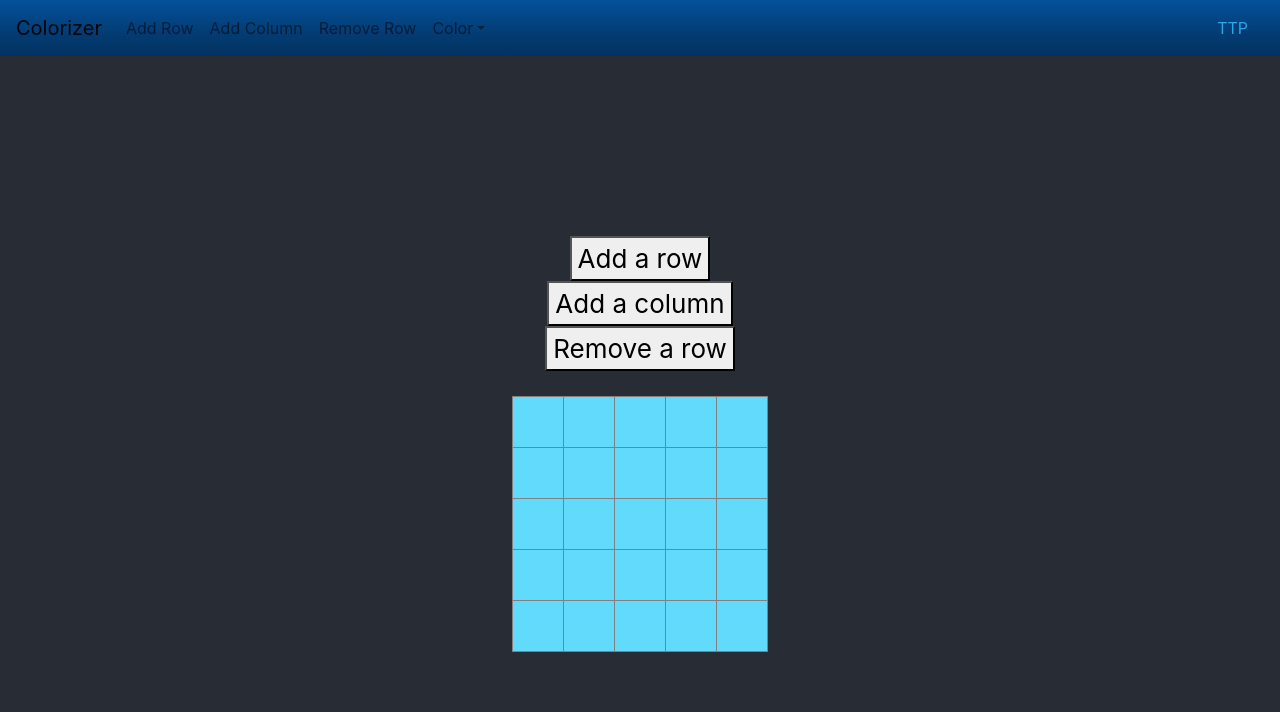
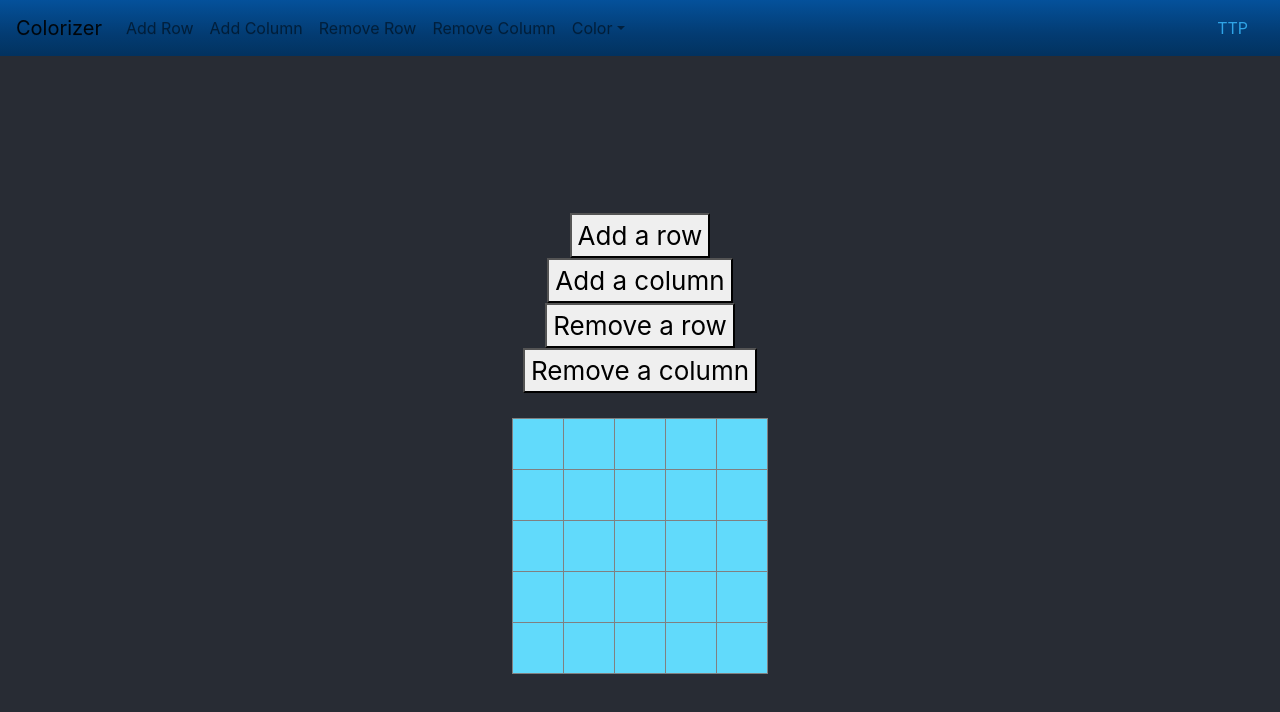
Before and after one commit to Scarcrux/TPP-DOMChallenges3, a React (Create React App) app: page / in a window 1280 px wide. Shown: the top 712 px of the page. Built offline with nearby package versions, Linux system fonts and the light colour scheme.

Commit message:
Add remove column functionality - #10
completes #10

```diff
--- a/src/App.js
+++ b/src/App.js
@@ -7,7 +7,7 @@ class App extends Component {
   constructor(props) {
     super(props);
 
-		const initialRow = 5;
+    const initialRow = 5;
     const initialCol = 5;
     const initialGrid = [];
     for (let i = 0; i < initialRow; i++) {
@@ -26,8 +26,12 @@ class App extends Component {
   };
 
   handleAddRow = () => {
-    const row = new Array(this.state.grid[0].length).fill(this.state.currentColor);
-    this.setState({grid: [...this.state.grid, row]});
+    if (this.state.grid.length === 0) {
+      this.setState({grid: [[this.state.currentColor]]});
+    } else {
+      const row = new Array(this.state.grid[0].length).fill(this.state.currentColor);
+      this.setState({grid: [...this.state.grid, row]});
+    }
   };
 
   handleClick = (x, y) => {
@@ -44,11 +48,14 @@ class App extends Component {
     console.log("color change event: " + this.state.currentColor);
   };
 
+  handleRemoveColumn = () => {
+      const grid = this.state.grid.map(row => row.slice(0, -1));
+      this.setState({grid: grid});
+  }
+
   handleRemoveRow = () => {
-    if (this.state.grid.length > 1) {
       const grid = this.state.grid.slice(0, -1);
       this.setState({grid: grid});
-    };
   }
 
   render() {
@@ -58,18 +65,20 @@ class App extends Component {
           handleAddColumn={this.handleAddColumn}
           handleAddRow={this.handleAddRow}
           handleColorChange={this.handleColorChange}
+          handleRemoveColumn={this.handleRemoveColumn}
           handleRemoveRow={this.handleRemoveRow}
         />
         <header className="App-header">
           <button onClick={this.handleAddRow}>Add a row</button>
           <button onClick={this.handleAddColumn}>Add a column</button>
           <button onClick={this.handleRemoveRow}>Remove a row</button>
+          <button onClick={this.handleRemoveColumn}>Remove a column</button>
           {console.log(this.state.grid)}
           <Table
             grid={this.state.grid}
             handleClick={this.handleClick}
-            rows={this.state.grid.length}
-            cols={this.state.grid[0].length}
+            rows={this.state.grid ? this.state.grid.length : 0}
+            cols={this.state.grid.length ? this.state.grid[0].length : 0}
           />
         </header>
       </div>
--- a/src/components/Menu.js
+++ b/src/components/Menu.js
@@ -35,6 +35,9 @@ const Menu = (props) => {
             <NavItem>
               <NavLink href="#" onClick={props.handleRemoveRow}>Remove Row</NavLink>
             </NavItem>
+            <NavItem>
+              <NavLink href="#" onClick={props.handleRemoveColumn}>Remove Column</NavLink>
+            </NavItem>
             <UncontrolledDropdown nav inNavbar>
               <DropdownToggle nav caret>
                 Color
```
Also changed, not shown: 1 other file (tests, documents, lock files or other folders).
